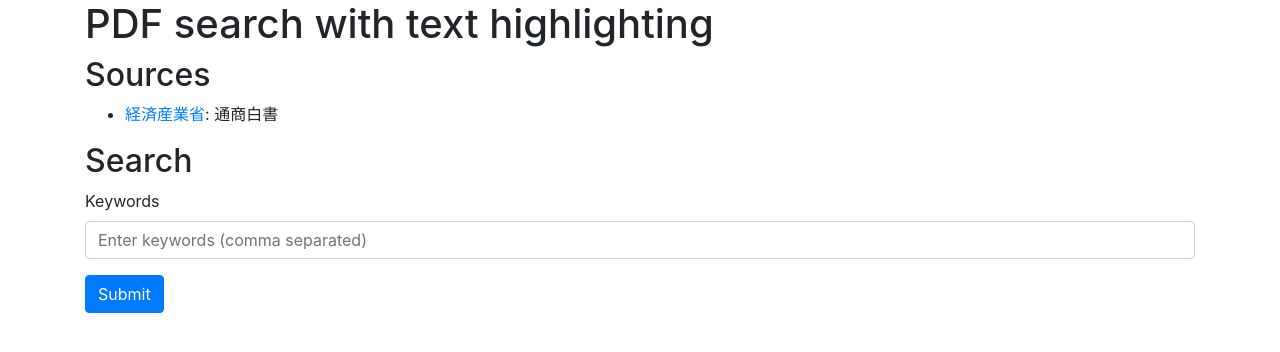
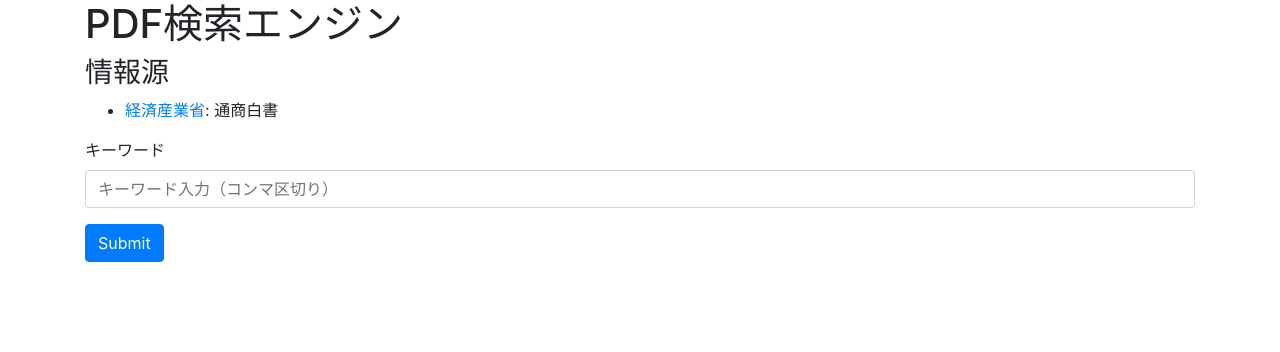
Before and after one commit to araobp/Explorer, a Flask app: page / in a window 1280 px wide. Shown: the top 352 px of the page. Run offline with Flask 3, Linux system fonts and the light colour scheme; data comes from the database, SQL or seed files in the repository.

Commit message:
Update index.html

```diff
--- a/app/templates/index.html
+++ b/app/templates/index.html
@@ -13,24 +13,15 @@
 <body>
 
   <div class="container">
-    <h1>PDF search with text highlighting</h1>
+    <h1>PDF検索エンジン</h1>
 
-    <h2>Sources</h2>
+    <h3>情報源</h3>
     <ul id="sources"></ul>
-
-    <h2>Search</h2>
-
-    <!--
-    <form>
-      Keywords: <input id="search" type="text" class="form-control">
-      <input type="button" class="btn btn-primary" onclick="searchPDF()" value="Search">
-    </form>
-    -->
 
     <form>
       <div class="form-group">
-        <label for="search">Keywords</label>
-        <input type="text" class="form-control" id="search" placeholder="Enter keywords (comma separated)">
+        <label for="search">キーワード</label>
+        <input type="text" class="form-control" id="search" placeholder="キーワード入力（コンマ区切り）">
       </div>
       <input type="button" class="btn btn-primary" onclick="searchPDF()" value="Submit"></input>
     </form>
@@ -61,6 +52,9 @@
 
   <script>
     const search = async (base_url, keywords) => {
+
+      if (keywords.trim() == '') return;
+
       const path = encodeURI(`/search?base_url=${base_url}&keywords=${keywords}`);
       const response = await fetch(API_BASE_URL + path);
       const searchResult = await response.json();
```
